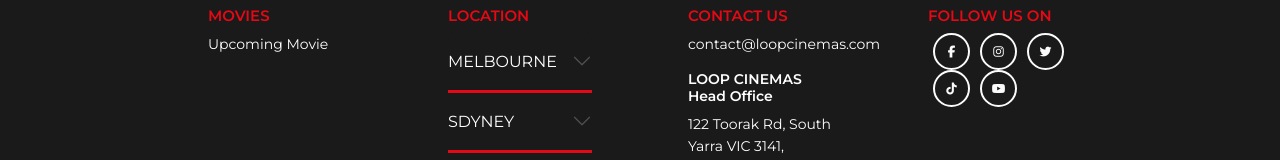
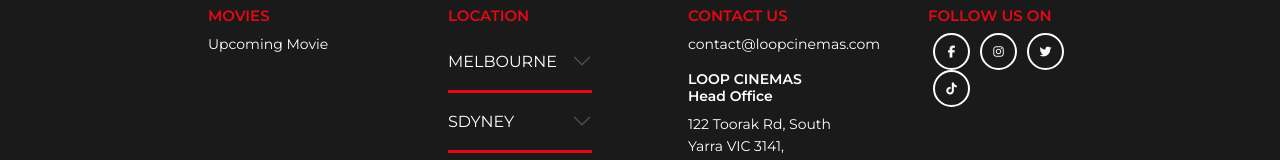
Before and after one commit to s3955624-Chee-Kin-Go/loop-cinemas, a React (Create React App) app: page / in a window 1280 px wide. Shown: the part 1121-1281 px from the top of the page. Built offline with nearby package versions, Linux system fonts and the light colour scheme.

Commit message:
removed youtube icon

```diff
--- a/src/fragments/Footer.js
+++ b/src/fragments/Footer.js
@@ -81,10 +81,6 @@
                     <MDBBtn outline color="light" floating href='#!' role='button' className='social-icon'>
                         <MDBIcon fab icon="tiktok" />
                     </MDBBtn>
-
-                    <MDBBtn outline color="light" floating href='#!' role='button' className='social-icon'>
-                        <MDBIcon fab icon="youtube" />
-                    </MDBBtn>
                 </div>
             </div>
         </div>
```
